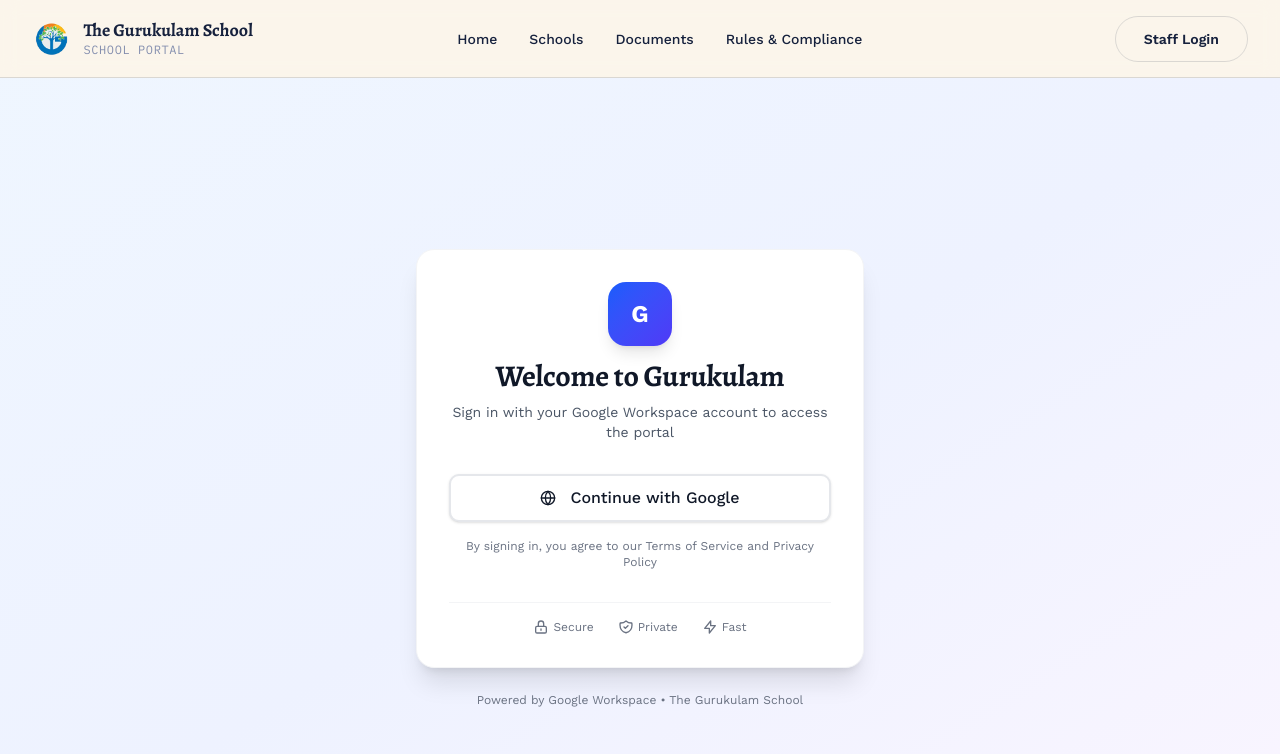
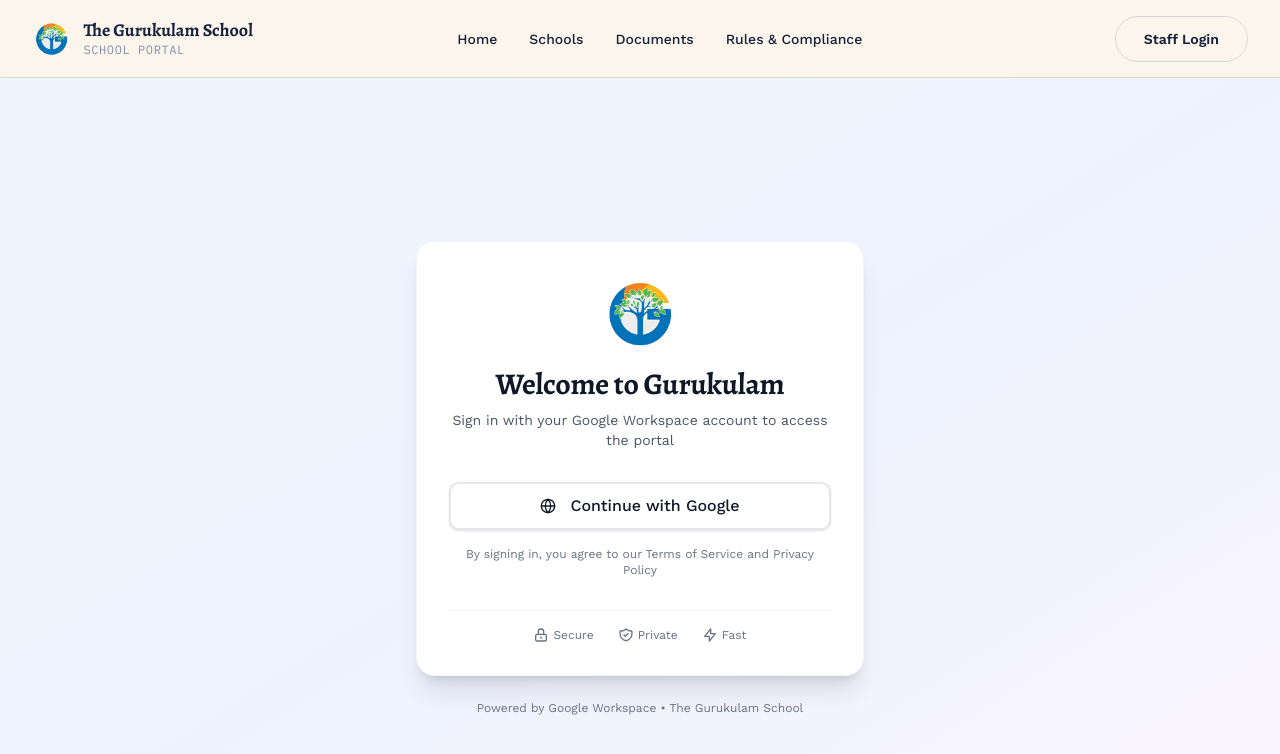
Before and after one commit to Lakshay097/Gurukulamportal, a Next.js app: page /login in a window 1280 px wide. Shown: the top 754 px of the page. Built offline with nearby package versions, Linux system fonts and the light colour scheme; no server answers.

Commit message:
Add school logo to login page

```diff
--- a/app/login/LoginForm.tsx
+++ b/app/login/LoginForm.tsx
@@ -13,9 +13,11 @@
       <div className="w-full max-w-md">
         <div className="bg-white rounded-2xl shadow-xl p-8 space-y-8 border border-gray-100">
           <div className="text-center space-y-3">
-            <div className="w-16 h-16 bg-gradient-to-br from-blue-600 to-indigo-600 rounded-2xl mx-auto flex items-center justify-center shadow-lg">
-              <span className="text-white text-2xl font-bold">G</span>
-            </div>
+            <img
+              src="/images/logo.png"
+              alt="The Gurukulam School"
+              className="w-20 h-20 mx-auto object-contain"
+            />
             <div>
               <h2 className="text-3xl font-bold text-gray-900 font-alegreya">
                 Welcome to Gurukulam
```
